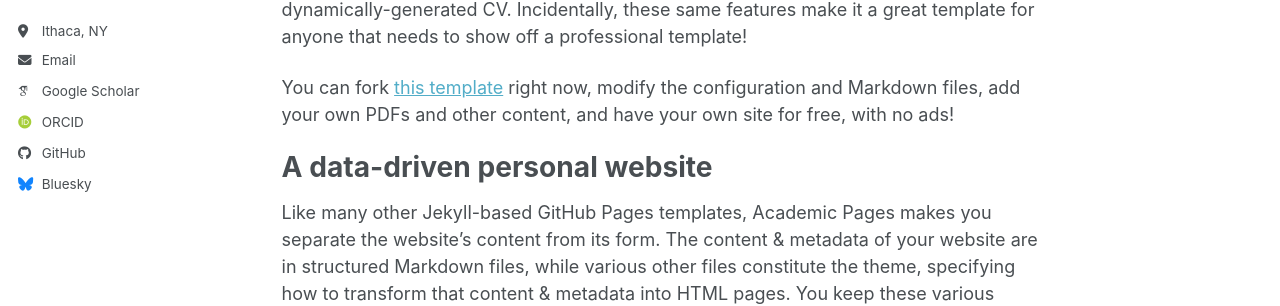
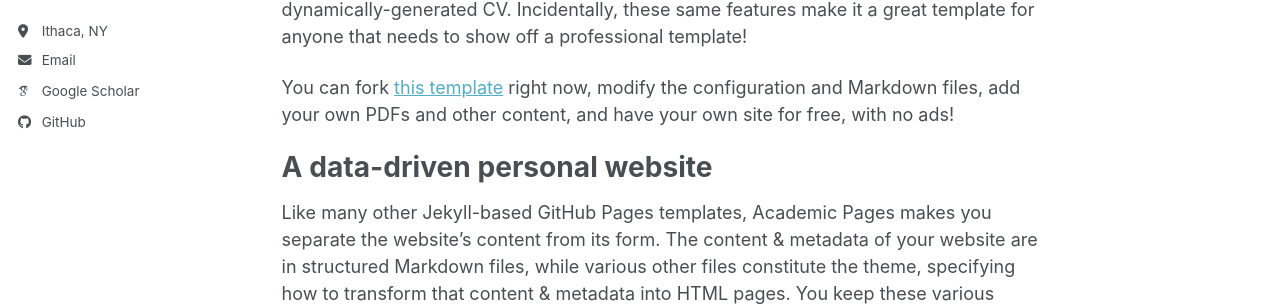
Before and after one commit to amykrosch/amykrosch.github.io, a Jekyll site: the page built from _pages/about.md, in a window 1280 px wide. Shown: the part 337-643 px from the top of the page. Built offline with Jekyll 4.4.1, drawn with Linux system fonts in a browser that asks for light colours; some web fonts are replaced; a script bundle is joined from its source files by our own code; library files that are not in the unit come from our copies.

Commit message:
Update _config.yml

```diff
--- a/_config.yml
+++ b/_config.yml
@@ -38,7 +38,7 @@ author:
   googlescholar    : "https://scholar.google.com/citations?user=MYQkjMsAAAAJ"
   inspire-hep      : # URL
   impactstory      : # URL
-  orcid            : "https://orcid.org/yourorcidurl"
+  orcid            : #"https://orcid.org/yourorcidurl"
   semantic         : # URL
   ssrn             : # URL
   pubmed           : # "https://www.ncbi.nlm.nih.gov/pubmed/?term=john+snow"
@@ -57,7 +57,7 @@ author:
 
   # Social media
   artstation       : # Username
-  bluesky          : "bsky.app" # Replace this with you Bluesky username
+  bluesky          : # "bsky.app" # Replace this with you Bluesky username
   facebook         : # Username
   flickr           : # Username
   foursquare       : # Username
```
